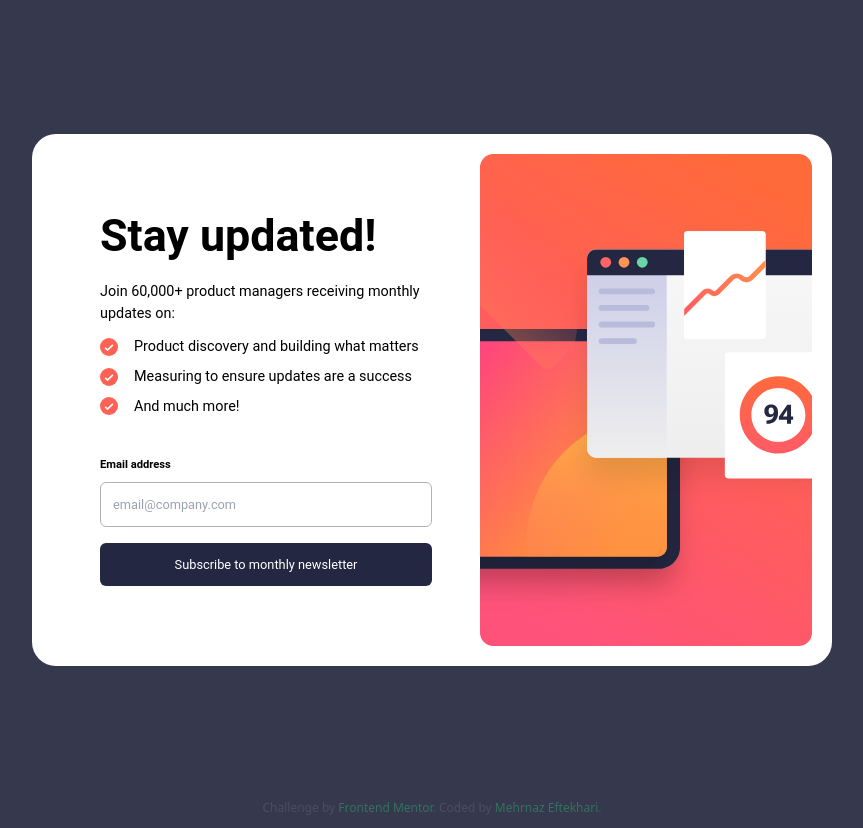
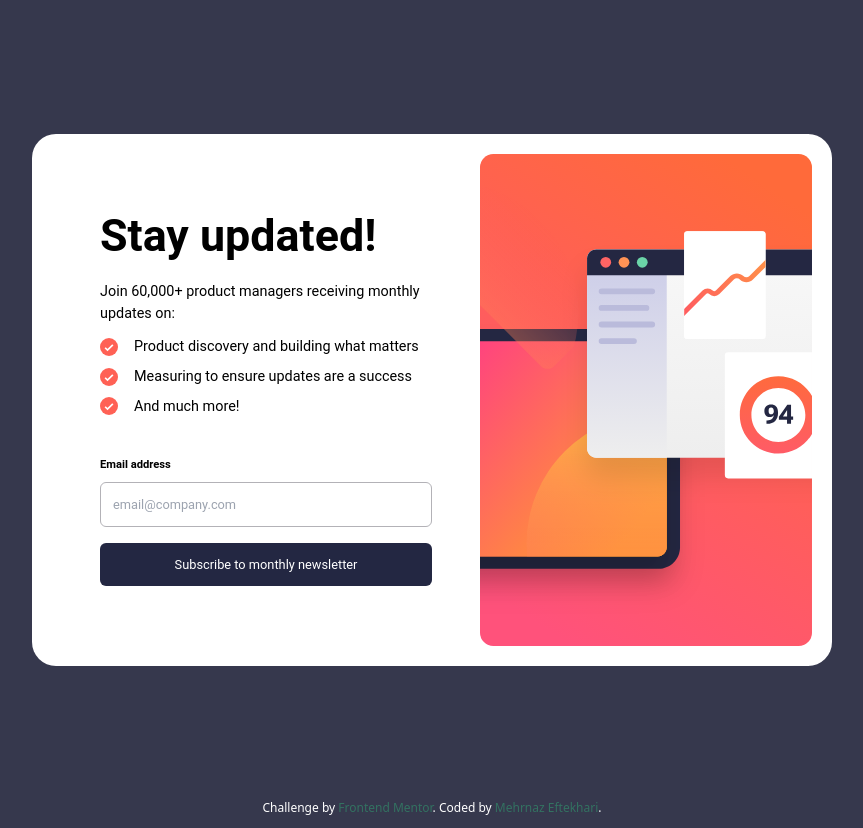
Before and after one commit to mehrnaz98/newsletter-signup-form, a Vue app: page / in a window 1280 px wide. Shown: the whole page, without its empty margins (208-1071 px from the left). Built offline with nearby package versions, Linux system fonts and the light colour scheme.

Commit message:
Update TheFooter.vue

```diff
--- a/src/components/TheFooter.vue
+++ b/src/components/TheFooter.vue
@@ -1,7 +1,7 @@
 <template>
   <footer>
     <div
-      class="sm:text-xs manrope-medium text-[0.7rem] text-center bg-[#36384D] text-[#4C4E61] pb-3"
+      class="sm:text-xs manrope-medium text-[0.7rem] text-center bg-[#36384D] text-white pb-3"
     >
       Challenge by
       <a
```
